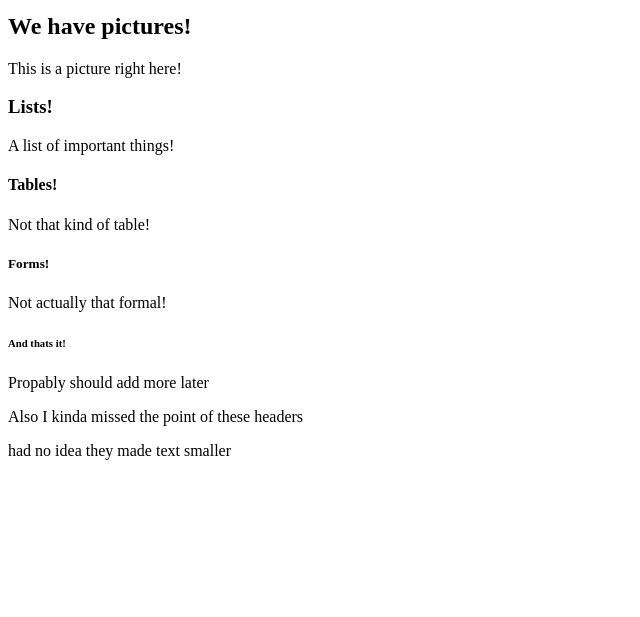
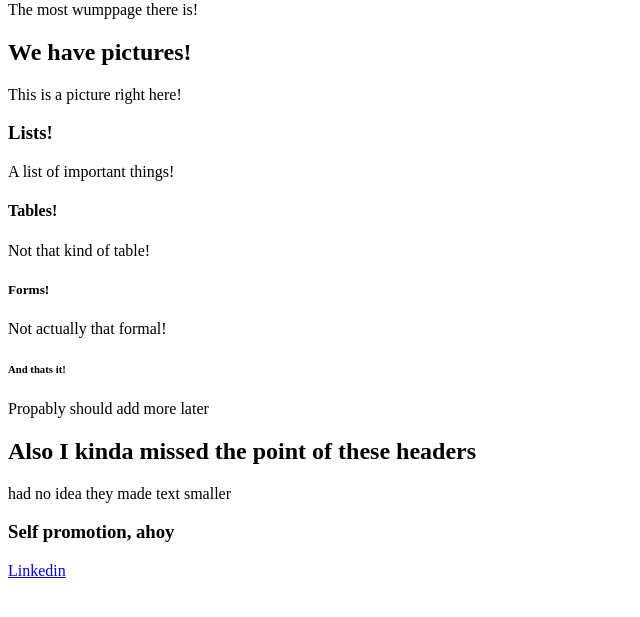
Before and after one commit to Vour89/aleksi_kuusela_www, a plain HTML site: page index.html in a window 1280 px wide. Shown: the part 105-722 px from the top of the page, without its empty margins (0-640 px from the left). Drawn offline with Linux system fonts and the light colour scheme.

Commit message:
Link addition 1.6

```diff
--- a/index.html
+++ b/index.html
@@ -1,6 +1,8 @@
 <!DOCTYPE html>
 <html>
   <title>Wumppage</title>
+  <head>Wumppa Page
+  </head>
   <body>
 
 <h1>Wumppapage</h1>
@@ -21,7 +23,10 @@
     <h6>And thats it!</h6>
     <p>Propably should add more later</p>
 
-    <h7>Also I kinda missed the point of these headers</h7>
+    <h2>Also I kinda missed the point of these headers</h2>
     <p>had no idea they made text smaller</p>
+
+    <h3> Self promotion, ahoy</h3>
+    <a href="https://www.linkedin.com/in/aleksi-kuusela-01515912a/">Linkedin</a>
   </body>
 </html>
```
